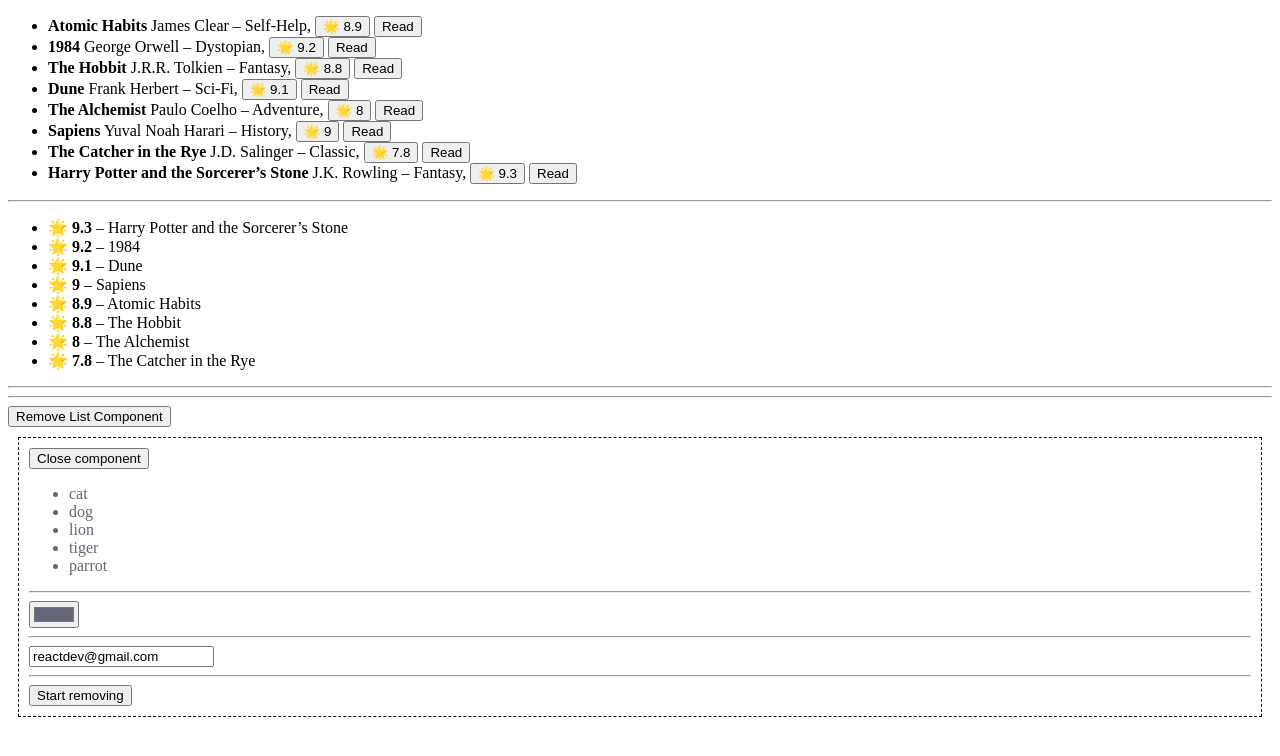
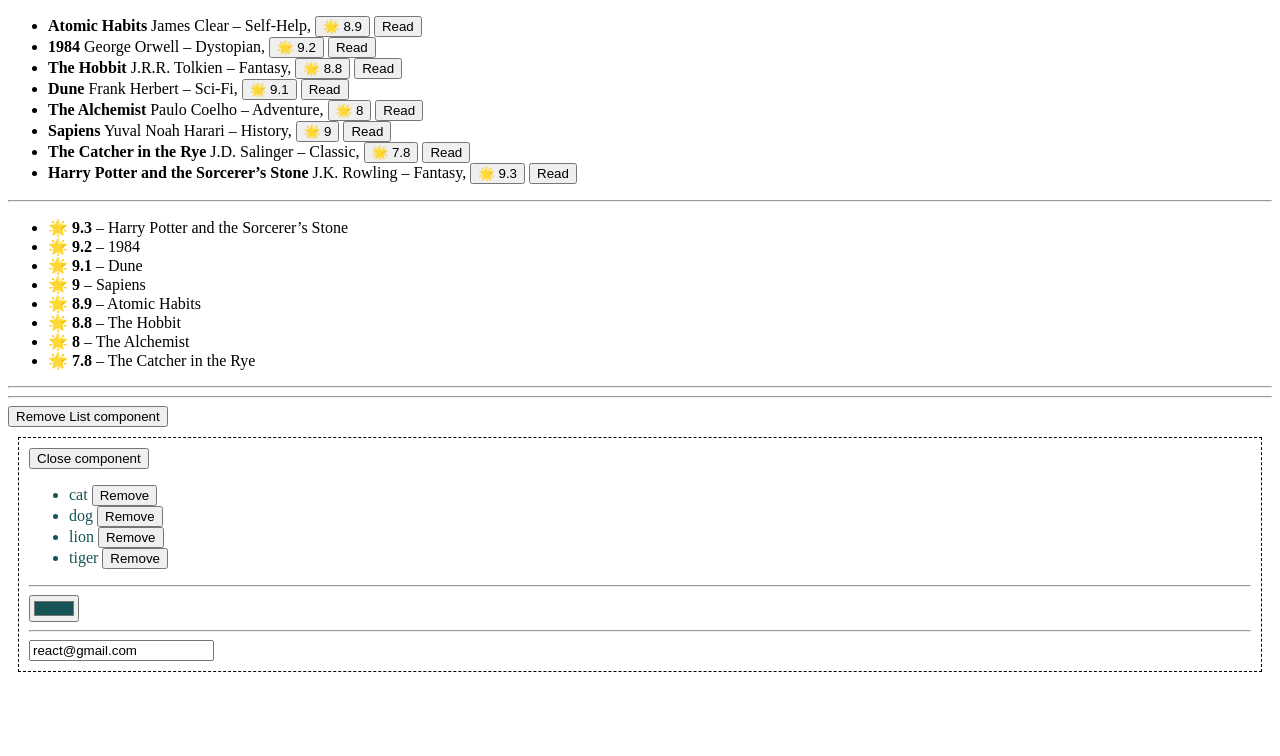
Before and after one commit to brightestsirius/React_32, a React (Vite) app in the folder lesson_03/: page / in a window 1280 px wide. Shown: the top 756 px of the page. Built offline with nearby package versions, Linux system fonts and the light colour scheme.

Commit message:
lesson_03

```diff
--- a/lesson_03/src/App.jsx
+++ b/lesson_03/src/App.jsx
@@ -1,5 +1,6 @@
 import { useState } from "react";
 import Books from "./components/Books/Books";
+
 import List from "./components/useEffect/List";
 
 export default function App() {
@@ -10,9 +11,9 @@ export default function App() {
       <Books />
       <hr />
       <button onClick={() => setIsList((prevState) => !prevState)}>
-        {!isList ? `Show` : `Remove`} List Component
+        {!isList ? `Render` : `Remove`} List component
       </button>
-      {isList && <List closeComponent={() => setIsList(false)} />}
+      {isList && <List setIsList={setIsList} />}
     </>
   );
 }
--- a/lesson_03/src/components/Books/Books.jsx
+++ b/lesson_03/src/components/Books/Books.jsx
@@ -1,12 +1,13 @@
 import { useState } from "react";
 import { books as booksData } from "../../data/books";
 import BooksList from "./BooksList";
-import SortedList from "./SortedList";
+import SortedBooks from "./SortedBooks";
 import SelectedBook from "./SelectedBook";
 
 export default function Books() {
   const [books, setBooks] = useState(booksData);
   const [selectedBookId, setSelectedBookId] = useState(null);
+
   const selectedBook = books.find((book) => book.id === selectedBookId) ?? null;
 
   const setBookRating = (id) => {
@@ -25,7 +26,7 @@ export default function Books() {
         setBookRating={setBookRating}
       />
       <hr />
-      <SortedList books={books} />
+      <SortedBooks books={books} />
       <hr />
       <SelectedBook selectedBook={selectedBook} />
     </>
--- a/lesson_03/src/components/Books/SortedList.jsx
+++ b/lesson_03/src/components/Books/SortedBooks.jsx
@@ -1,4 +1,4 @@
-export default function SortedList({ books }) {
+export default function SortedBooks({ books }) {
   const sortedList = [...books];
 
   return sortedList.length ? (
--- a/lesson_03/src/components/useEffect/List.jsx
+++ b/lesson_03/src/components/useEffect/List.jsx
@@ -1,63 +1,57 @@
-import { useState, useEffect, useRef } from "react";
+import { useState, useEffect } from "react";
 
 // 🔄🟢🟡🔴
 
-export default function List({ closeComponent }) {
-  const [list, setList] = useState([`cat`, `dog`, `lion`, `tiger`, `parrot`]);
-  const [color, setColor] = useState(`#656778`);
+export default function List({setIsList}) {
+  console.log(`🔄 rerender List`);
+  const [list, setList] = useState([`cat`, `dog`, `lion`, `tiger`]);
+  const [color, setColor] = useState(`#165456`);
   const [user, setUser] = useState({
     position: `React dev`,
-    email: `reactdev@gmail.com`,
+    email: `react@gmail.com`,
   });
-  const [isRemoving, setIsRemoving] = useState(false);
-  const intervalId = useRef();
 
   useEffect(() => {
-    console.log(`🟢 mount`);
+    console.log(`🟢 Open WebSocket`);
 
     return () => {
-      console.log(`🔴 unmount`);
-      intervalId.current && clearInterval(intervalId.current);
+      console.log(`🔴 Close WebSocket`);
     };
   }, []);
+
+  useEffect(() => {
+    if (list.length === 1) setColor(`#abcdef`);
+    if (color === `#abcdef`) console.log(`🟡 last item in list`);
+  }, [list, color]);
 
   useEffect(() => {
     console.log(`🟢 Start connection with`, user.email);
 
     return () => {
-      console.log(`🔴 Stop connection with`, user.email);
+      console.log(`🔴 Close connection with`, user.email);
     };
   }, [user.email]);
 
   useEffect(() => {
-    if (!list.length) {
-      intervalId.current && clearInterval(intervalId.current);
-      setIsRemoving(false);
-    }
-  }, [list]);
+    if(!list.length) setTimeout(()=>{
+        setIsList(false);
+    }, 3000)
+  }, [list.length])
 
-  const removeItems = () => {
-    intervalId.current = setInterval(() => {
-      console.log(`in interval`);
-      setList((prevState) => prevState.slice(0, -1));
-    }, 1000);
-
-    setIsRemoving(true);
-  };
-
-  const stopRemoveItems = () => {
-    clearInterval(intervalId.current);
-    setIsRemoving(false);
+  const removeItem = (index) => {
+    setList((prevState) => prevState.filter((_, i) => i !== index));
   };
 
   return list.length ? (
     <div
-      style={{ border: `1px dashed black`, padding: `10px`, margin: `10px` }}
+      style={{ border: `1px dashed black`, margin: `10px`, padding: `10px` }}
     >
-      <button onClick={closeComponent}>Close component</button>
+      <button onClick={() => setIsList(false)}>Close component</button>
       <ul style={{ color }}>
-        {list.map((item) => (
-          <li key={item}>{item}</li>
+        {list.map((item, index) => (
+          <li key={item}>
+            {item} <button onClick={() => removeItem(index)}>Remove</button>
+          </li>
         ))}
       </ul>
       <hr />
@@ -74,10 +68,6 @@ export default function List({ closeComponent }) {
           setUser((prevState) => ({ ...prevState, email: e.target.value }))
         }
       />
-      <hr />
-      <button onClick={!isRemoving ? removeItems : stopRemoveItems}>
-        {!isRemoving ? `Start` : `Stop`} removing
-      </button>
     </div>
   ) : null;
 }
```
